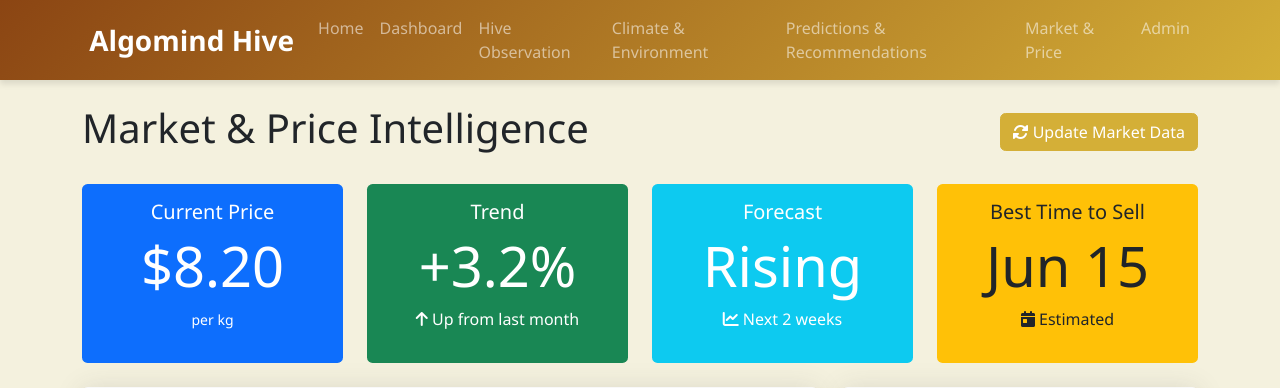
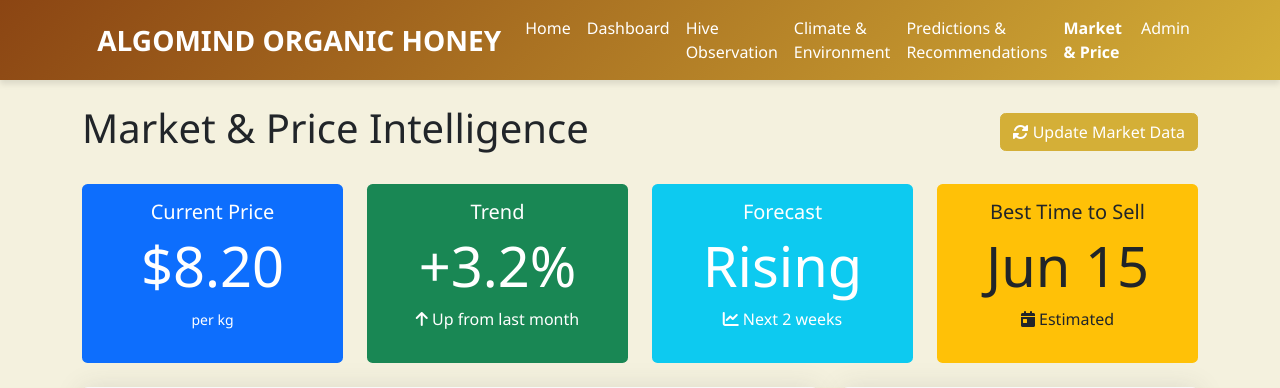
Before and after one commit to anthonybyamugisha/algomind_hive, a Django app: page /market-price/ in a window 1280 px wide. Shown: the top 388 px of the page. Run offline with Django 5.2, Linux system fonts and the light colour scheme.

Commit message:
Update header

```diff
--- a/templates/base.html
+++ b/templates/base.html
@@ -3,7 +3,7 @@
 <head>
     <meta charset="UTF-8">
     <meta name="viewport" content="width=device-width, initial-scale=1.0">
-    <title>{% block title %}Algomind Hive - AI-Powered Beekeeping{% endblock %}</title>
+    <title>{% block title %}ALGOMIND ORGANIC HONEY - AI-Powered Beekeeping{% endblock %}</title>
     <link href="https://cdn.jsdelivr.net/npm/bootstrap@5.3.0-alpha1/dist/css/bootstrap.min.css" rel="stylesheet">
     <link rel="stylesheet" href="https://cdnjs.cloudflare.com/ajax/libs/font-awesome/6.0.0/css/all.min.css">
     <style>
@@ -243,10 +243,10 @@
     </style>
 </head>
 <body>
-    <nav class="navbar navbar-expand-lg navbar-dark sticky-top">
+    <nav class="navbar navbar-expand-lg navbar-dark sticky-top" style="background: linear-gradient(135deg, var(--secondary-color), var(--primary-color));">
         <div class="container">
-            <a class="navbar-brand fw-bold fs-3" href="{% url 'home' %}">
-                <i class="fas fa-honeycomb"></i> Algomind Hive
+            <a class="navbar-brand fw-bold fs-3 text-white" href="{% url 'home' %}">
+                <i class="fas fa-honeycomb me-2"></i> ALGOMIND ORGANIC HONEY
             </a>
             <button class="navbar-toggler" type="button" data-bs-toggle="collapse" data-bs-target="#navbarNav">
                 <span class="navbar-toggler-icon"></span>
@@ -254,25 +254,25 @@
             <div class="collapse navbar-collapse" id="navbarNav">
                 <ul class="navbar-nav ms-auto">
                     <li class="nav-item">
-                        <a class="nav-link" href="{% url 'home' %}">Home</a>
+                        <a class="nav-link text-white {% if request.resolver_match.url_name == 'home' %}active fw-bold{% endif %}" href="{% url 'home' %}">Home</a>
                     </li>
                     <li class="nav-item">
-                        <a class="nav-link" href="{% url 'dashboard' %}">Dashboard</a>
+                        <a class="nav-link text-white {% if request.resolver_match.url_name == 'dashboard' %}active fw-bold{% endif %}" href="{% url 'dashboard' %}">Dashboard</a>
                     </li>
                     <li class="nav-item">
-                        <a class="nav-link" href="{% url 'hive-observation' %}">Hive Observation</a>
+                        <a class="nav-link text-white {% if request.resolver_match.url_name == 'hive-observation' %}active fw-bold{% endif %}" href="{% url 'hive-observation' %}">Hive Observation</a>
                     </li>
                     <li class="nav-item">
-                        <a class="nav-link" href="{% url 'climate-environment' %}">Climate & Environment</a>
+                        <a class="nav-link text-white {% if request.resolver_match.url_name == 'climate-environment' %}active fw-bold{% endif %}" href="{% url 'climate-environment' %}">Climate & Environment</a>
                     </li>
                     <li class="nav-item">
-                        <a class="nav-link" href="{% url 'predictions-recommendations' %}">Predictions & Recommendations</a>
+                        <a class="nav-link text-white {% if request.resolver_match.url_name == 'predictions-recommendations' %}active fw-bold{% endif %}" href="{% url 'predictions-recommendations' %}">Predictions & Recommendations</a>
                     </li>
                     <li class="nav-item">
-                        <a class="nav-link" href="{% url 'market-price' %}">Market & Price</a>
+                        <a class="nav-link text-white {% if request.resolver_match.url_name == 'market-price' %}active fw-bold{% endif %}" href="{% url 'market-price' %}">Market & Price</a>
                     </li>
                     <li class="nav-item">
-                        <a class="nav-link" href="/admin/">Admin</a>
+                        <a class="nav-link text-white" href="/admin/">Admin</a>
                     </li>
                 </ul>
             </div>
@@ -286,7 +286,7 @@
         <div class="container py-5">
             <div class="row">
                 <div class="col-lg-3 col-md-6 mb-4 mb-md-0">
-                    <h5 class="mb-4">ALGOMIND</h5>
+                    <h5 class="mb-4">ALGOMIND ORGANIC HONEY</h5>
                     <p class="mb-4">Smarter Beekeeping, Smarter Profits</p>
                     <div class="social-icons">
                         <a href="#" class="text-white me-3"><i class="fab fa-facebook-f"></i></a>
@@ -332,7 +332,7 @@
                         <li class="mb-2"><a href="#" class="text-white text-decoration-none">Terms & Conditions</a></li>
                     </ul>
                     <div class="mt-4">
-                        <p class="mb-0">&copy; 2026 ALGOMIND. All rights reserved.</p>
+                        <p class="mb-0">&copy; 2026 ALGOMIND ORGANIC HONEY. All rights reserved.</p>
                     </div>
                 </div>
             </div>
```
